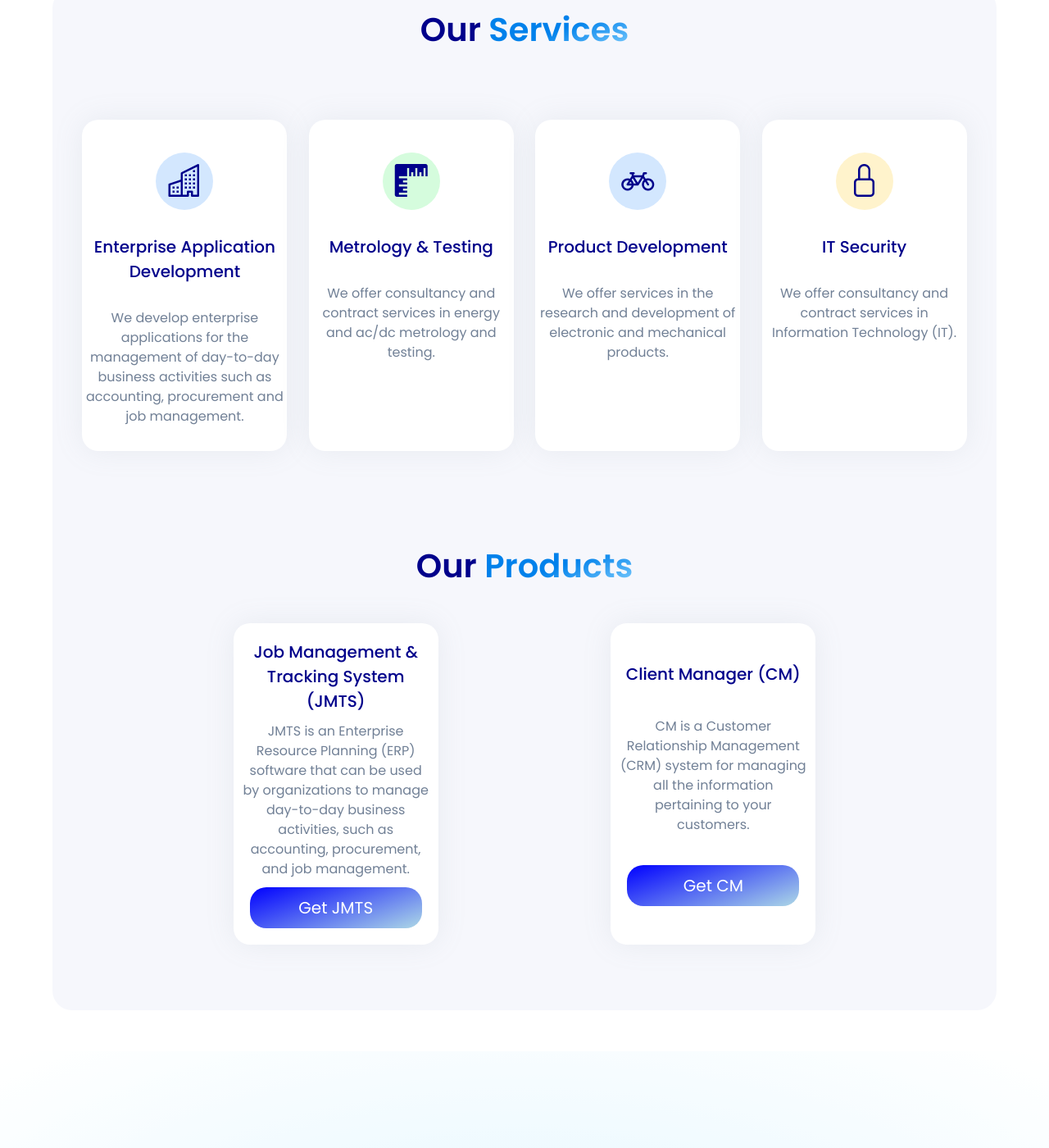
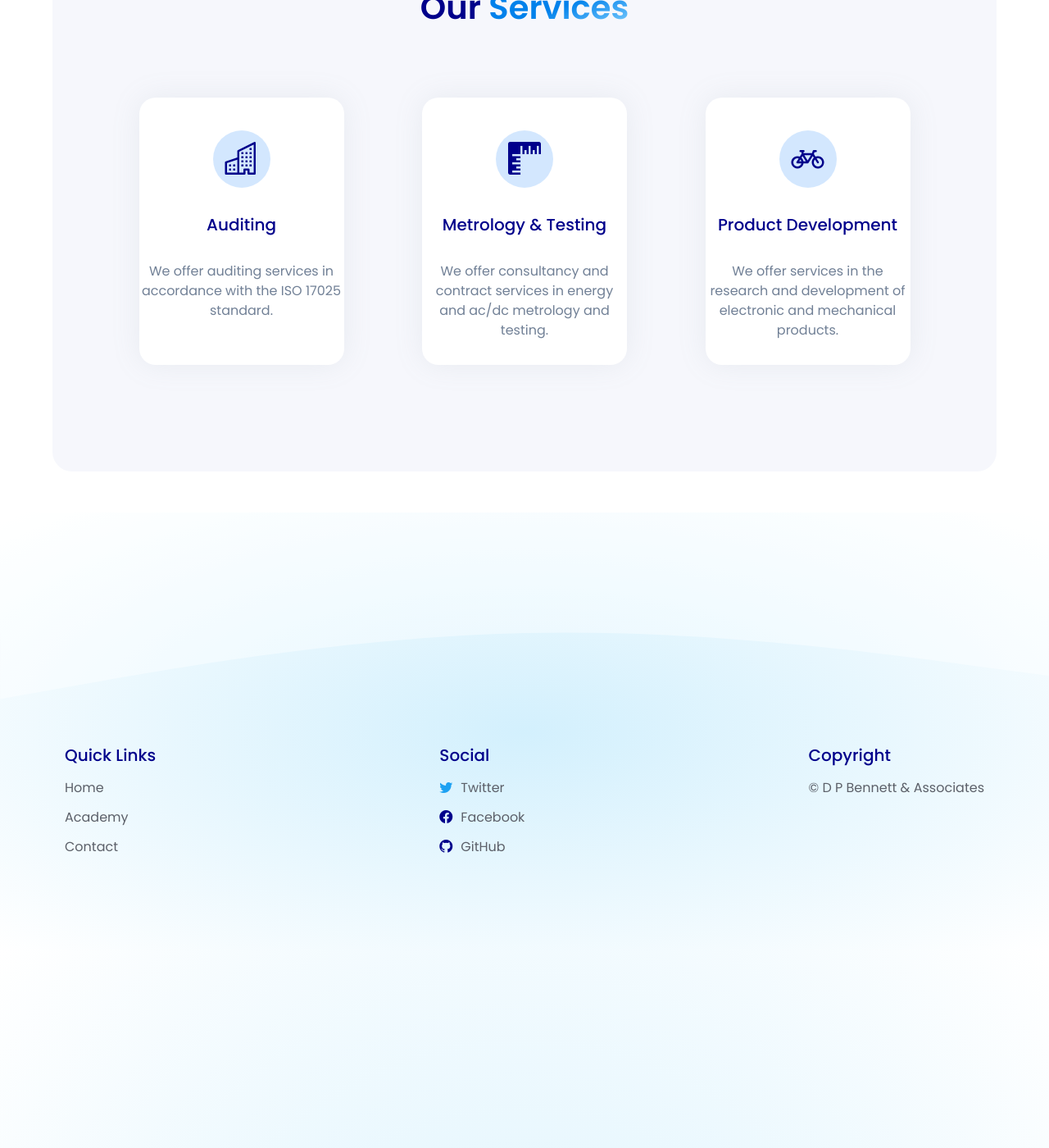
Before and after one commit to DPBandA/dpba, a Jekyll site: the page built from index.html, in a window 1280 px wide and 1400 px high, scrolled down 555 px. Shown: the whole window at 82% size. Built offline with Jekyll 4.4.1, drawn with Linux system fonts in a browser that asks for light colours; some of the changed text lies outside the part shown.

Commit message:
General updates.

```diff
--- a/_includes/footer.html
+++ b/_includes/footer.html
@@ -54,9 +54,11 @@
         </div>
         <div class="qlinks">
             <h2>Copyright</h2>
+            <ul>
             <a href="/">
-                <p>© D P Bennett & Associates</p>
+                <li>© D P Bennett & Associates</li>
             </a>
+            </ul>
         </div>
     </section>
 </footer>
--- a/_includes/header.html
+++ b/_includes/header.html
@@ -19,9 +19,6 @@
                 <a href="/">
                     <li>Home</li>
                 </a>
-                <a href="/#products">
-                    <li>Products</li>
-                </a>
                 <a href="/#services">
                     <li>Services</li>
                 </a>
@@ -41,9 +38,6 @@
                 <a href="/">
                     <li>Home</li>
                 </a>
-                <a href="/#products">
-                    <li onclick="show()">Products</li>
-                </a>
                 <a href="/#services">
                     <li onclick="show()">Services</li>
                 </a>
--- a/index.html
+++ b/index.html
@@ -8,7 +8,7 @@ layout: default_layout
             <div class="intro-text">
                 <p class="main-line"><span class="highlight">Our Mission</span></p>
                 <p class="description">
-                    To provide solutions to all types of business and engineering problems.
+                    To provide solutions to all types of engineering problems.
                 </p>
                 <a href="/contact" class="btn">Contact Us</a>
             </div>
@@ -22,15 +22,14 @@ layout: default_layout
             <div class="services">
                 <div>
                     <p class="icon icon1"><i class="bi bi-building"></i></p>
-                    <p class="title">Enterprise Application Development</p>
+                    <p class="title">Auditing</p>
                     <p class="description">
-                        We develop enterprise applications for the management of
-                        day-to-day business activities such as accounting, procurement
-                        and job management.
+                        We offer auditing services in accordance with the
+                        ISO 17025 standard.
                     </p>
                 </div>
                 <div>
-                    <p class="icon icon4"><i class="bi bi-rulers"></i></p>
+                    <p class="icon icon1"><i class="bi bi-rulers"></i></p>
                     <p class="title">Metrology & Testing</p>
                     <p class="description">
                         We offer consultancy and contract services in energy and ac/dc metrology and testing.
@@ -43,34 +42,8 @@ layout: default_layout
                         We offer services in the research and development of electronic and mechanical products.
                     </p>
                 </div>
-                <div>
-                    <p class="icon icon2"><i class="bi bi-lock"></i></p>
-                    <p class="title">IT Security</p>
-                    <p class="description">
-                        We offer consultancy and contract services in Information Technology (IT).
-                    </p>
-                </div>
             </div>
-            <p class="tag-line">Our <span id="products">Products</span></p>
-            <div class="products">
-                <div>
-                    <p class="title">Job Management & Tracking System (JMTS)</p>
-                    <p class="description">
-                        JMTS is an Enterprise Resource Planning (ERP) software that
-                        can be used by organizations to manage day-to-day business
-                        activities, such as accounting, procurement, and job management.
-                    </p>
-                    <a href="/jmts" class="btn">Get JMTS</a>
-                </div>
-                <div>
-                    <p class="title">Client Manager (CM)</p>
-                    <p class="description">
-                        CM is a Customer Relationship Management (CRM) system for
-                        managing all the information pertaining to your customers.
-                    </p>
-                    <a href="/contact" class="btn">Get CM</a>
-                </div>
-            </div>
+
         </div>
     </section>
 
```
Also changed, not shown: _draft/2018-03-01-hello-world.md (deleted, +0 -15 lines), _draft/2018-03-02-hello-world.md (deleted, +0 -14 lines), _draft/keep-code.html (added, +35 -0 lines), _draft/keep-code.md (added, +35 -0 lines).
